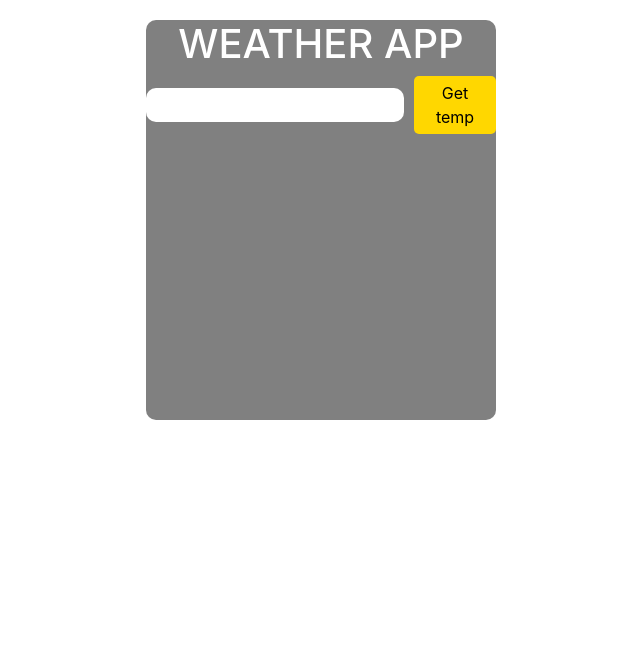
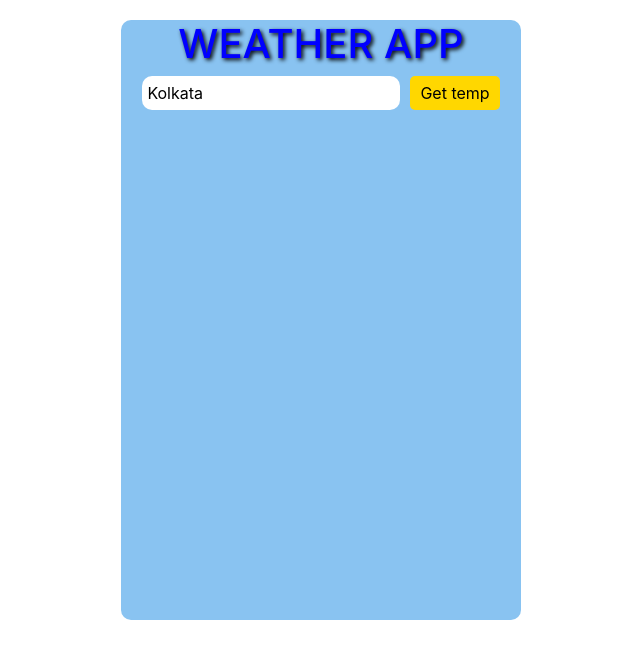
Before and after one commit to tanuja8/Rcipe_app, a React (Create React App) app: page / in a window 1280 px wide. Shown: the top 658 px of the page, without its empty margins (319-959 px from the left). Built offline with nearby package versions, Linux system fonts and the light colour scheme.

Commit message:
project updated

```diff
--- a/src/Component/Weather.css
+++ b/src/Component/Weather.css
@@ -1,10 +1,14 @@
 .weather_area{
-    width: 350px;
-    height: 400px;
+    width: 400px;
+    height: 600px;
     margin: 0 auto;
     margin-top: 20px;
-    background-color: gray;
+    background-color: rgb(137, 195, 241);
     border-radius: 10px;
+}
+h1{
+    color:blue;
+    text-shadow: 2px 2px 4px #000000;
 }
 .input_area{
     display: flex;
@@ -24,3 +28,8 @@ input{
     padding: 5px 10px;
     background-color: gold;
 }
+.location_area{
+    text-align: center;
+    margin-top: 50px;
+    color: white;
+}
--- a/src/Component/Weather.js
+++ b/src/Component/Weather.js
@@ -3,7 +3,7 @@ import axios from 'axios'
 import "./Weather.css"
 
 const Weather = () => {
-  const [city, setCity] = useState("")
+  const [city, setCity] = useState("Kolkata")
   const [data, setData] = useState("");
   // const [data,setData] = useState("")
   const getData = () => {
@@ -16,7 +16,7 @@ const Weather = () => {
   return (
     <>
       <div className='weather_area '>
-        <h1 className='text-center text-white'>WEATHER APP</h1>
+        <h1 className='text-center '>WEATHER APP</h1>
         <div className='input_area'>
           <input type="text" className='from-control' value={city} onChange={(event) => {
             setCity(event.target.value);
@@ -24,7 +24,7 @@ const Weather = () => {
           <button type="submit" className="get_btn" onClick={getData}>Get temp</button>
         </div>
         <div className='location_area'>
-          <h1>{data.name}</h1>
+          <h2>{data.name}</h2>
         </div>
         <div>
           <h3>{data.main?.temp_max}</h3>
```
